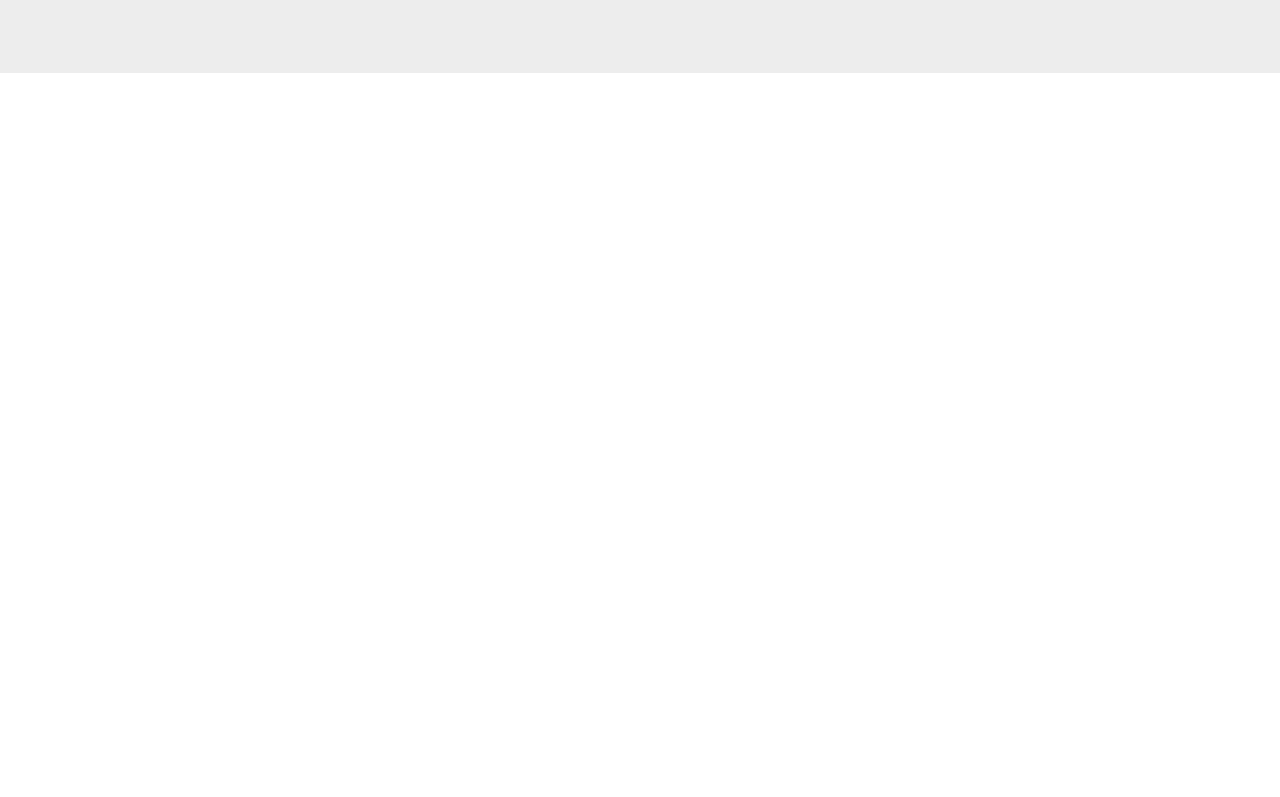
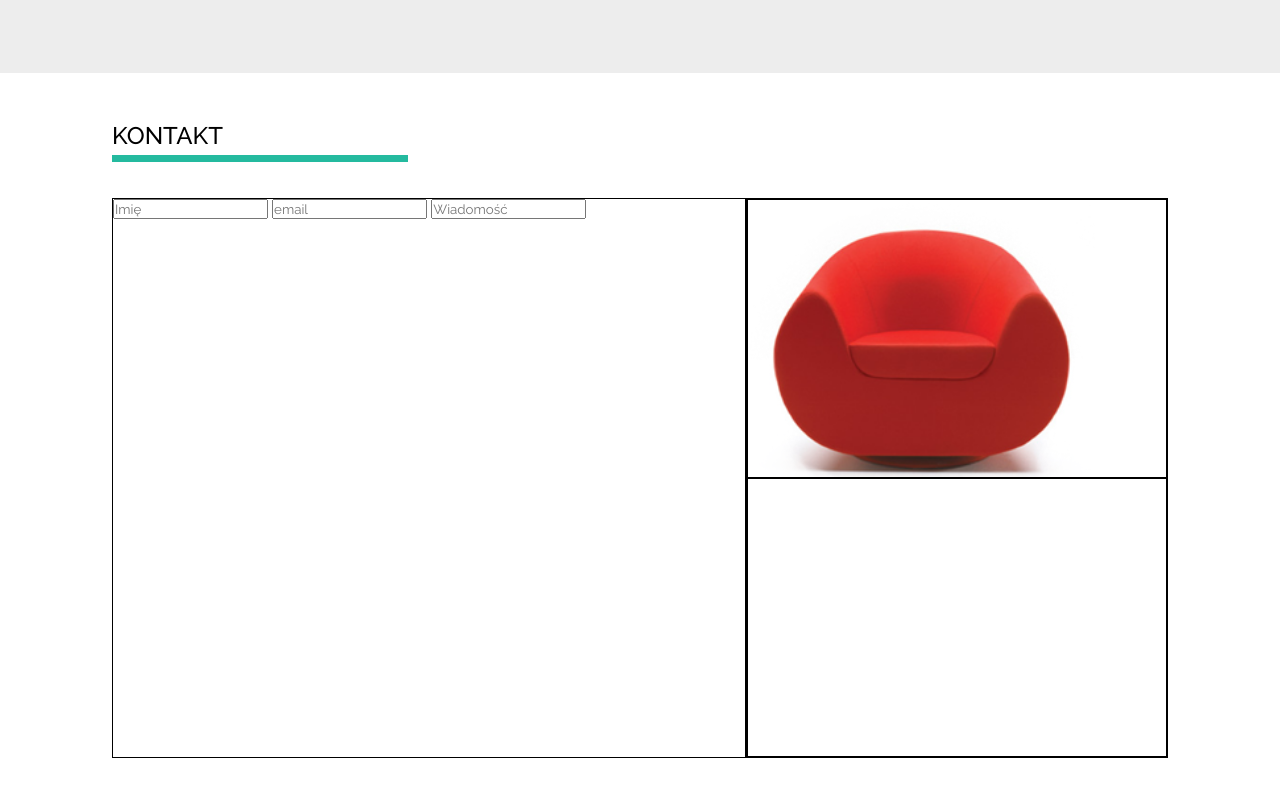
Before and after one commit to DKrawczyk/First-Project, a plain HTML site: page index.html in a window 1280 px wide. Shown: the part 1735-2532 px from the top of the page. Before the commit the page ends 1968 px from the top, so only its background shows below. Drawn offline with Linux system fonts and the light colour scheme.

Commit message:
last segment tomorrow

```diff
--- a/css/style.css
+++ b/css/style.css
@@ -426,6 +426,57 @@ h4 {
   border: 1px solid #24ba9f;
 }
 
-.empty {
-  height: 20%;
+.lastOne {
+  padding: 3em 7em 3em;
 }
+
+.contact {
+  height: 70%;
+  width:100%;
+  display: flex;
+  margin-top: 3em;
+}
+
+.lastOne > h2 {
+  font-weight: 500;
+  position: relative;
+}
+
+.lastOne > h2:after {
+  content: ' ';
+  background-color: #24ba9f;
+  position: absolute;
+  width: 28%;
+  height: 25%;
+  top: 1.4em;
+  left: 0em;
+}
+
+.contactForm {
+  height: 100%;
+  width: 60%;
+  border: 1px solid;
+}
+
+.rightSide {
+  width: 40%;
+  border: 1px solid;
+  height: 100%;
+  display: flex;
+    flex-direction: column;
+}
+
+.images {
+  border: 1px solid;
+  width: 100%;
+  height: 50%;
+  background-image: url('../images/red_chair.png');
+  background-repeat: no-repeat;
+  background-size: contain;
+}
+
+.sendButton {
+  border: 1px solid;
+  width: 100%;
+  height: 50%;
+}
--- a/index.html
+++ b/index.html
@@ -137,7 +137,25 @@
   </div>
 
 </section>
-<section class='empty'>
+
+<section class='lastOne'>
+  <h2>KONTAKT</h2>
+  <div class='contact'>
+    <div class='contactForm'>
+      <form>
+        <input type='text' class='name' placeholder='Imię' />
+        <input type='email' class='email' placeholder="email" />
+        <input type='text' class='message' placeholder='Wiadomość' />
+      </form>
+    </div>
+
+    <div class='rightSide'>
+
+      <div class='images'></div>
+      <div class='sendButton'></div>
+    </div>
+  </div>
+
 
 </section>
 
```
